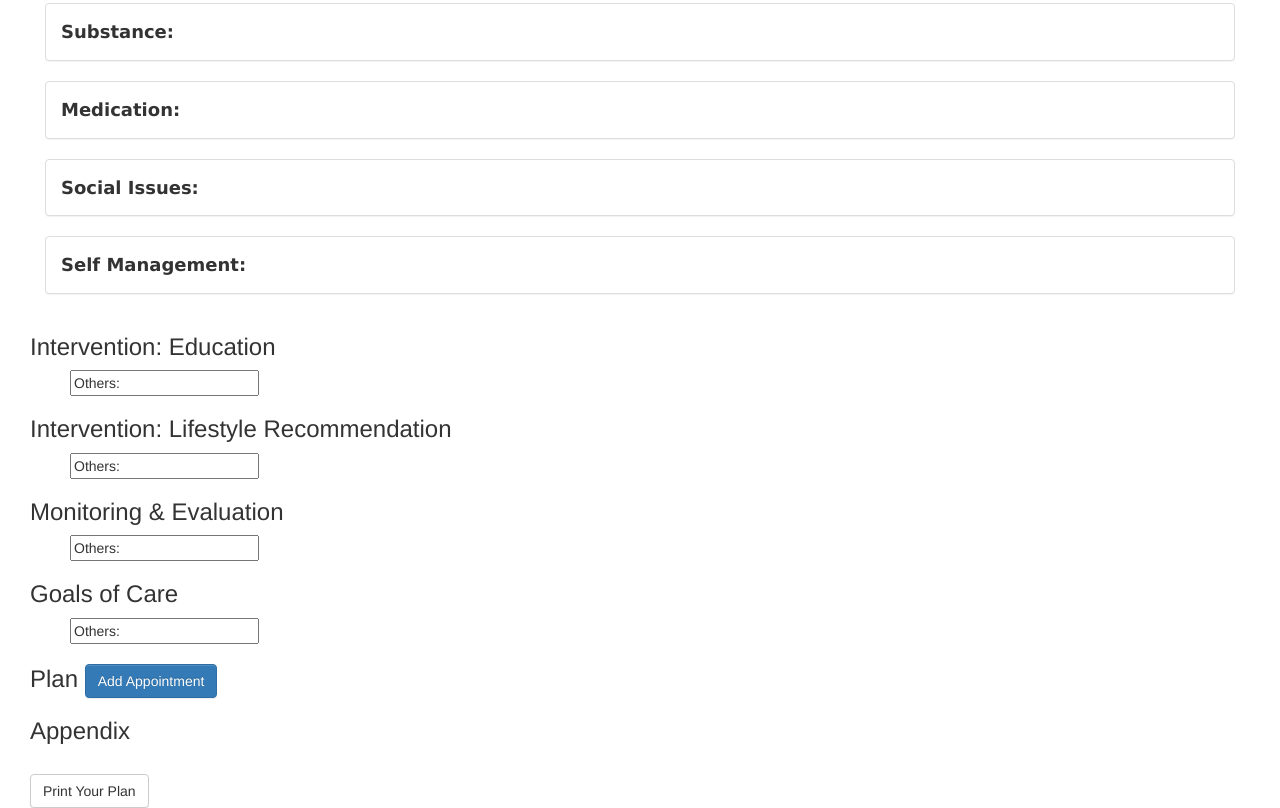
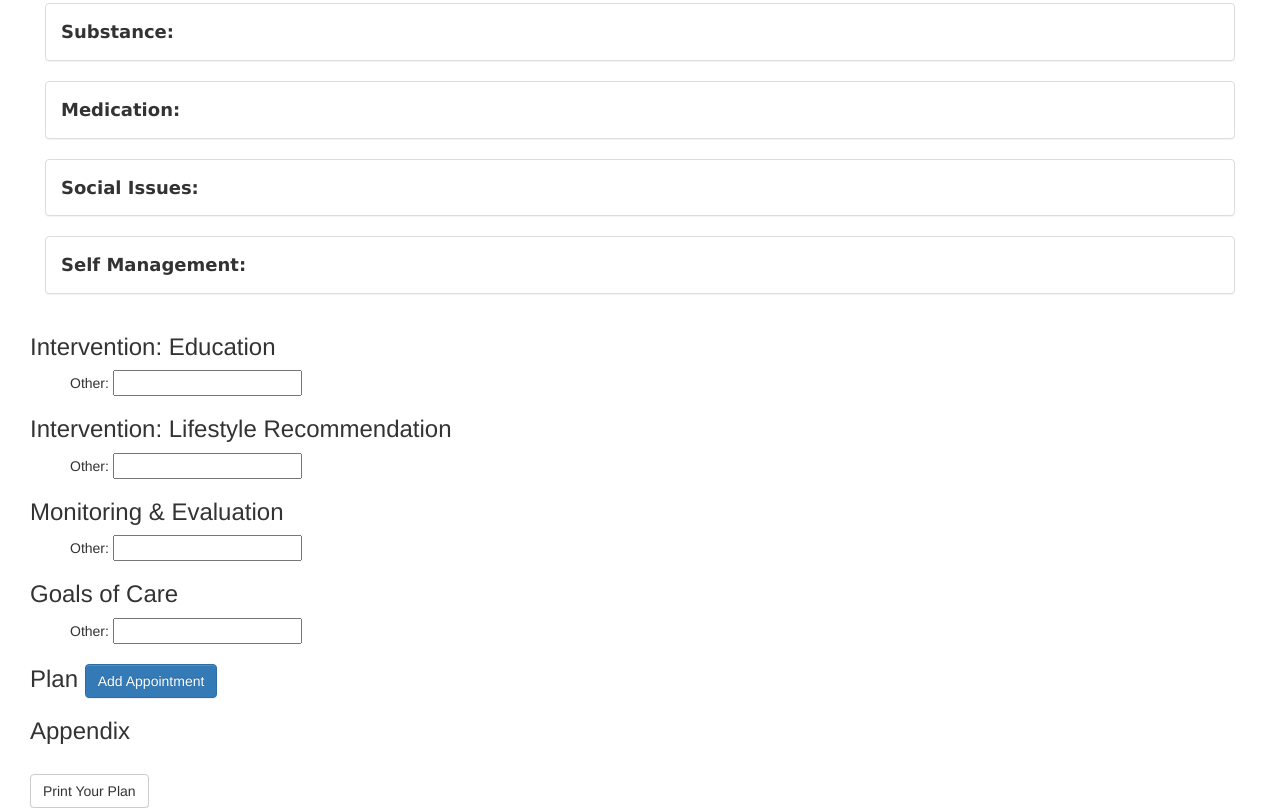
Before and after one commit to doctorcarediagnostic/doctorcarediagnostic.github.io, a plain HTML site: page index.html in a window 1280 px wide. Shown: the part 538-1346 px from the top of the page. Drawn offline with nearby package versions, Linux system fonts and the light colour scheme; files whose address does not match are found by name.

Commit message:
update1.0

```diff
--- a/index.html
+++ b/index.html
@@ -252,6 +252,9 @@
                 <h3> Intervention: Education </h3>
                 <div>
                     <ul class = "ed_recommendation">
+                        <form>
+                        	Other: <input type="text", name = "others" value="">
+                        </form>
                         <!-- Question 1 - Clinical -->
                         <li class = "Q1aed" id = "ed_1a_1"><button class = "glyphicon glyphicon-remove" onclick = hide("ed_1a_1")></button>     Healthy eating for Diabetes </li>
                         <li class = "" id = "ed_1a_2"><button class = "glyphicon glyphicon-remove" onclick = hide("ed_1a_2")></button>      Planning for Physical Activity </li>
@@ -335,7 +338,6 @@
                         <!-- Question 9 -->
                         <li class = "" id = "ed_9a_1"><button class = "glyphicon glyphicon-remove" onclick = hide("ed_9a_1")></button> Foot Care </li>
                         <li class = "Q9ced" id = "ed_9c_1"><button class = "glyphicon glyphicon-remove" onclick = hide("ed_9c_1")></button> Glucometer Use </li>
-                        <input type="text" value="Others:"/>
 
                     </ul>
                 </div>
@@ -343,6 +345,10 @@
                 <h3> Intervention: Lifestyle Recommendation </h3>
                 <div>
                     <ul class = "life_recommendation">
+                        <form>
+                        	Other: <input type="text", name = "others" value="">
+                        </form>
+
                         <!-- Question 1 -->
                         <li class = "Q1al" id = "life_1a_1"><button class = "glyphicon glyphicon-remove" onclick = hide("life_1a_1")></button>  Eat three meals per day, adding a snack if feeling hungry</li>
                         <li class = "Q1al" id = "life_1a_2"><button class = "glyphicon glyphicon-remove" onclick = hide("life_1a_2")></button>  Try to follow the Diabetes Food Guide</li>
@@ -483,7 +489,7 @@
 
                         <li class = "Q9cl" id = "life_9c_1"><button class = "glyphicon glyphicon-remove" onclick = hide("life_9c_1")></button> Self-monitor blood sugars regularly, as instructed by health care professional</li>
                         <li class = "Q9cl" id = "life_9c_2"><button class = "glyphicon glyphicon-remove" onclick = hide("life_9c_2")></button> Check blood sugar with symptoms of low or high blood sugar</li>
-                        <input type="text" value="Others:"/>
+
 
 
                     </ul>
@@ -492,6 +498,9 @@
                 <h3> Monitoring & Evaluation </h3>
                 <div id = "Intervention">
                     <ul class= "monitoring_evaluation">
+                        <form>
+                        	Other: <input type="text", name = "others" value="">
+                        </form>
                         <!-- Question 1 -->
                         <li class = "Q1aed" id = "ev_1a_1"><button class = "glyphicon glyphicon-remove" onclick = hide("ev_1a_1")></button> Food intake</li>
                         <li class = "" id = "ev_1a_2"><button class = "glyphicon glyphicon-remove" onclick = hide("ev_1a_2")></button>  Related lab results at least every 3 - 6 months</li>
@@ -555,13 +564,16 @@
                         <!-- Question 9 -->
                         <li class = "" id = "ev_9a_1"><button class = "glyphicon glyphicon-remove" onclick = hide("ev_9a_1")></button> Annual foot exam </li>
                         <li class = "Q9cev" id = "ev_9c_1"><button class = "glyphicon glyphicon-remove" onclick = hide("ev_9c_1")></button> SMBG Log monthly</li>
-                        <input type="text" value="Others:"/>
+
                     </ul>
                 </div>
 
                 <h3> Goals of Care </h3>
                 <div id = "Intervention">
                     <ul class= "goal_of_care">
+                        <form>
+                        	Other: <input type="text", name = "others" value="">
+                        </form>
                         <!-- Question 1 -->
                         <li class = "Q1ag" id = "goals_1a_1"><button class = "glyphicon glyphicon-remove" onclick = hide("goals_1a_1")></button>  Glycemic Control: HbA1c <7% </li>
                         <li class = "Q1bg" id = "goals_1b_1"><button class = "glyphicon glyphicon-remove" onclick = hide("goals_1b_1")></button>  Optimal Cholesterol: LDL <2.0 </li>
@@ -610,8 +622,6 @@
                         <!-- Question 9 -->
                         <li class = "" id = "goals_9a_1"><button class = "glyphicon glyphicon-remove" onclick = hide("goals_9a_1")></button> Prevention of neuropathy & foot-related complications </li>
                         <li class = "Q9cg" id = "goals_9c_1"><button class = "glyphicon glyphicon-remove" onclick = hide("goals_9c_1")></button> Regular SMBG</li>
-
-                        <input type="text" value="Others:"/>
                     </ul>
                 </div>
 
```
